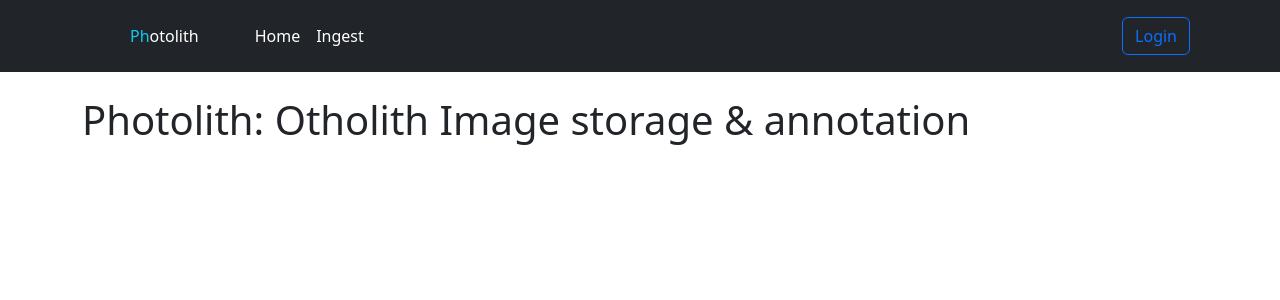
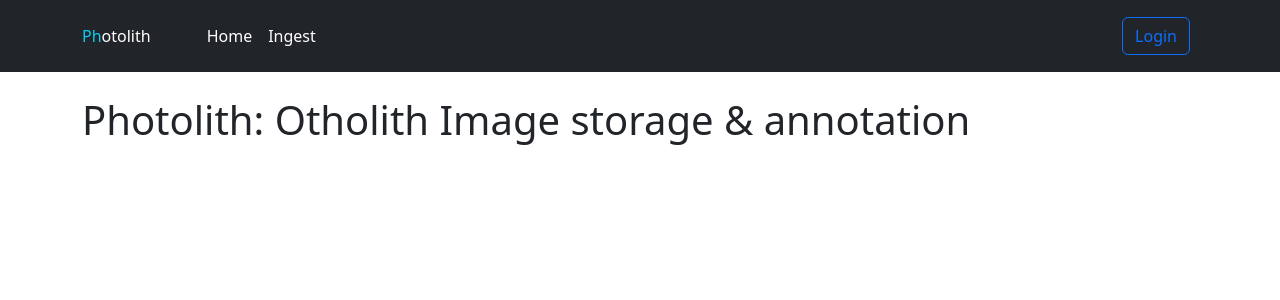
Before and after one commit to photolith/photolith, a Django app: template photolith/templates/home/index.html in a window 1280 px wide. Shown: the top 300 px of the page. Run offline with Django 3.2, Linux system fonts and the light colour scheme; the template is opened without the code that fills it, so the values that code supplies are empty; some libraries are stand-ins or nearby versions.

Commit message:
templates/base: Better logo margins

```diff
--- a/photolith/templates/base.html
+++ b/photolith/templates/base.html
@@ -23,7 +23,7 @@
     <div class="container">
       <div class="d-flex flex-wrap align-items-center justify-content-center justify-content-lg-start">
         <a href="/" class="d-flex align-items-center mb-2 mb-lg-0 text-white text-decoration-none">
-          <span class="ms-5 me-5"><span class="text-info">Ph</span><span class="text-white">otolith</span></span>
+          <span class="me-lg-5"><span class="text-info">Ph</span><span class="text-white">otolith</span></span>
         </a>
 
         <ul class="nav col-12 col-lg-auto me-lg-auto mb-2 justify-content-center mb-md-0">
```
